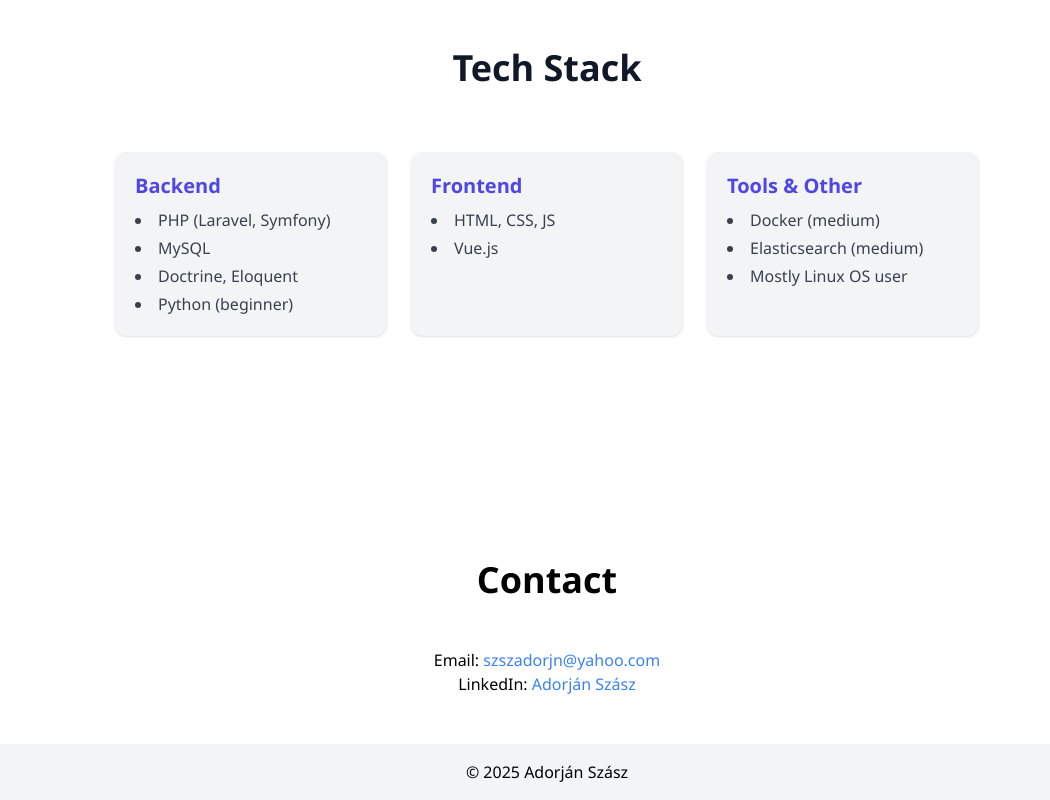
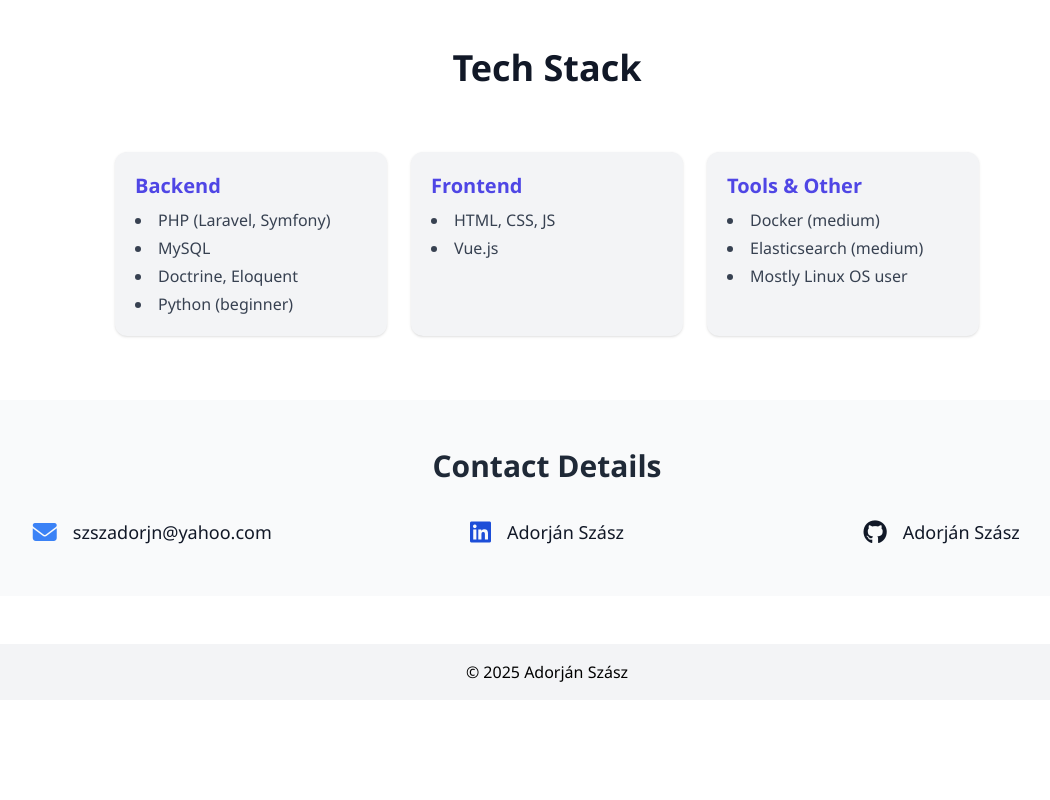
Before and after one commit to adorjan-szasz/devfolio, a plain HTML site: page index.html in a window 1280 px wide. Shown: the part 2264-3064 px from the top of the page, without its empty margins (93-1143 px from the left). After the commit the page ends 2964 px from the top, so only its background shows below. Drawn offline with nearby package versions, Linux system fonts and the light colour scheme.

Commit message:
Updated the "Contact" section to be more attractive.

```diff
--- a/index.html
+++ b/index.html
@@ -184,22 +184,47 @@
             </div>
         </section>
 
-        <section id="contact" data-aos="fade-up" class="text-center mt-56">
-            <h2 class="text-4xl font-semibold mb-12">
-                Contact
-            </h2>
+        <section id="contact" data-aos="fade-up" class="py-12 bg-gray-50 dark:bg-gray-800">
+            <div class="max-w-6xl mx-auto text-center">
+                <h2 class="text-3xl font-bold text-gray-800 dark:text-white">Contact Details</h2>
+                <div class="mt-8 grid grid-cols-1 sm:grid-cols-2 lg:grid-cols-3 gap-8 justify-items-center">
+                    <!-- Email -->
+                    <div class="flex items-center space-x-4 text-gray-900 hover:text-blue-900 dark:text-white group">
+                        <i class="fas fa-envelope text-2xl text-blue-500 dark:text-white group-hover:text-blue-700"></i>
+                        <p class="text-lg dark:hover:text-blue-500">
+                            <a href="mailto:szszadorjn@yahoo.com">
+                                szszadorjn@yahoo.com
+                            </a>
+                        </p>
+                    </div>
 
-            <p>Email:
-                <a href="mailto:szszadorjn@yahoo.com" class="text-blue-500 hover:underline">
-                    szszadorjn@yahoo.com
-                </a>
-            </p>
+                    <!-- LinkedIn -->
+                    <div class="flex items-center space-x-4 text-gray-900 hover:text-blue-900 dark:text-white group">
+                        <i class="fab fa-linkedin text-2xl text-blue-700 dark:text-white group-hover:text-blue-900 dark:group-hover:text-blue-700"></i>
+                        <a href="https://linkedin.com/in/szasz-adorjan-b0b32933" target="_blank"
+                           class="text-lg dark:hover:text-blue-500">
+                            Adorján Szász
+                        </a>
+                    </div>
 
-            <p>LinkedIn:
-                <a target="_blank" href="https://linkedin.com/in/szasz-adorjan-b0b32933" class="text-blue-500 hover:underline">
-                    Adorján Szász
-                </a>
-            </p>
+                    <!-- GitHub -->
+                    <div class="flex items-center space-x-4 text-gray-900 hover:text-blue-900 dark:text-white group">
+                        <i class="fab fa-github text-2xl dark:text-white group-hover:text-gray-600 dark:group-hover:text-gray-400"></i>
+                        <a href="https://github.com/username" target="_blank"
+                           class="text-lg dark:text-white dark:hover:text-gray-400">
+                            Adorján Szász
+                        </a>
+                    </div>
+
+                    <!-- Phone -->
+<!--                    <div class="flex items-center space-x-4 text-gray-900 dark:text-white group">-->
+<!--                        <i class="fas fa-phone-alt text-2xl text-green-500 dark:text-green-600 group-hover:text-green-700 dark:text-white dark:group-hover:text-green-500"></i>-->
+<!--                        <p class="text-lg text-gray-700 hover:text-blue-900 dark:text-gray-300 dark:hover:text-gray-400">-->
+<!--                            +123 456 789-->
+<!--                        </p>-->
+<!--                    </div>-->
+                </div>
+            </div>
         </section>
 </main>
 
```
